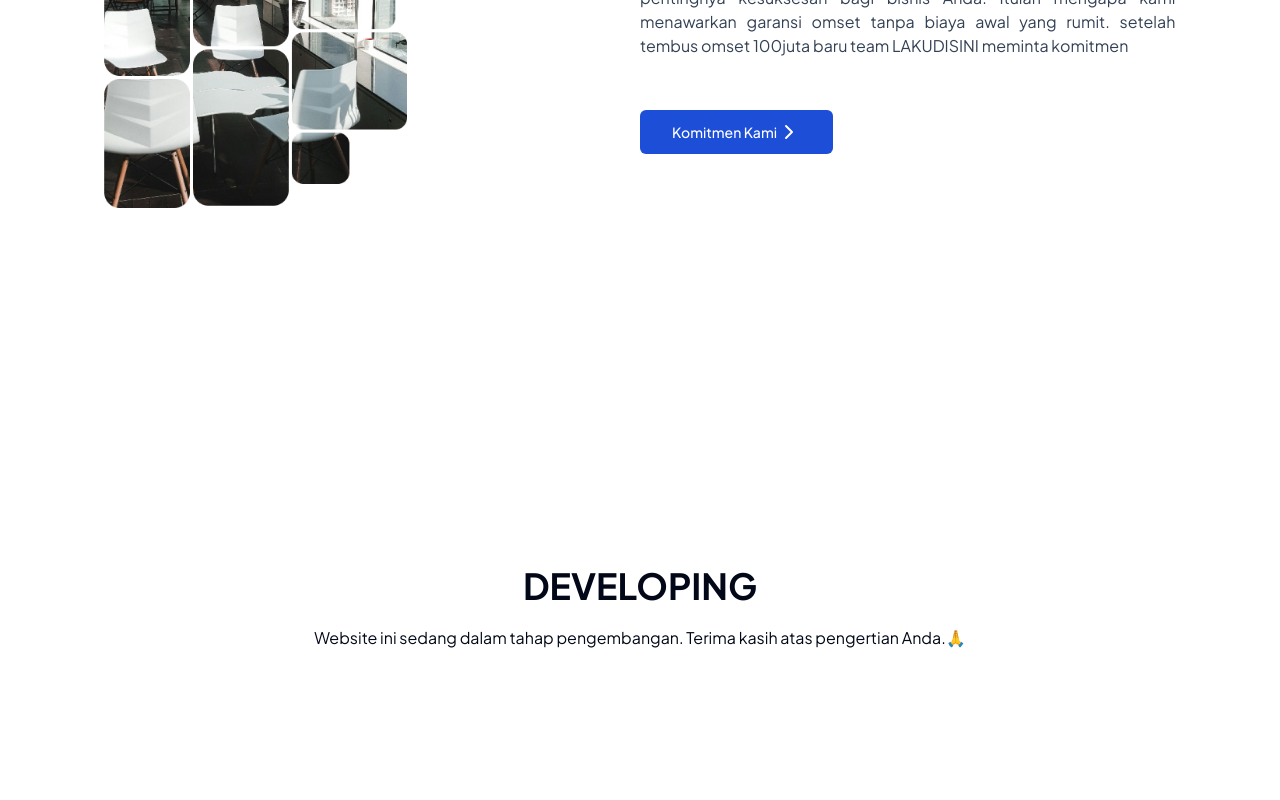
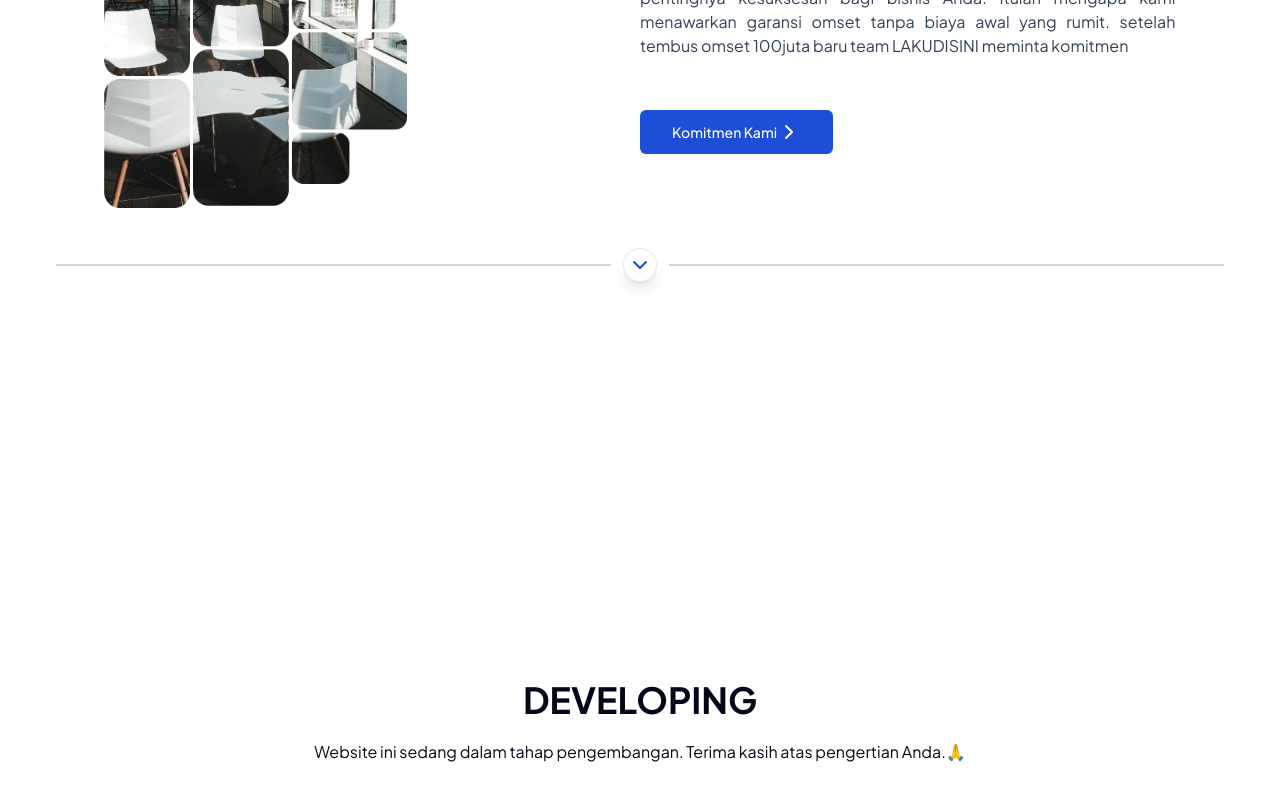
Before and after one commit to Taufik-H/lakudisini, a Next.js app: page / in a window 1280 px wide. Shown: the part 1246-2046 px from the top of the page. Built offline with nearby package versions, Linux system fonts and the light colour scheme; a web font is replaced by a local one.

Commit message:
feat:Divider

```diff
--- a/app/page.tsx
+++ b/app/page.tsx
@@ -1,3 +1,4 @@
+import Divider from "@/components/sections/divider";
 import Hero from "@/components/sections/hero";
 import Marque from "@/components/sections/marque";
 import TentangKami from "@/components/sections/tentang-kami";
@@ -8,6 +9,7 @@ export default function Home() {
       <Hero />
       <Marque />
       <TentangKami />
+      <Divider />
       <div className="flex h-screen flex-col items-center justify-center">
         <h1 className="text-center text-4xl font-bold">DEVELOPING</h1>
         <p className="mt-5 text-center">
--- /dev/null
+++ b/components/sections/divider.tsx
@@ -0,0 +1,17 @@
+import { ChevronDown } from "lucide-react";
+import Image from "next/image";
+import React from "react";
+
+const Divider = () => {
+  return (
+    <div className="max-container padding-container my-10  items-center justify-center gap-3">
+      <div className="w-full bg-slate-300 p-[1px] dark:bg-blue-700"></div>
+      <div className="flex items-center justify-center rounded-full border border-input bg-white  p-1 shadow-lg  dark:bg-blue-700 ">
+        <ChevronDown className="text-blue-700 dark:text-white" />
+      </div>
+      <div className="w-full bg-slate-300 p-[1px] dark:bg-blue-700"></div>
+    </div>
+  );
+};
+
+export default Divider;
```
Also changed, not shown: public/images/arrowdown.svg (added).
